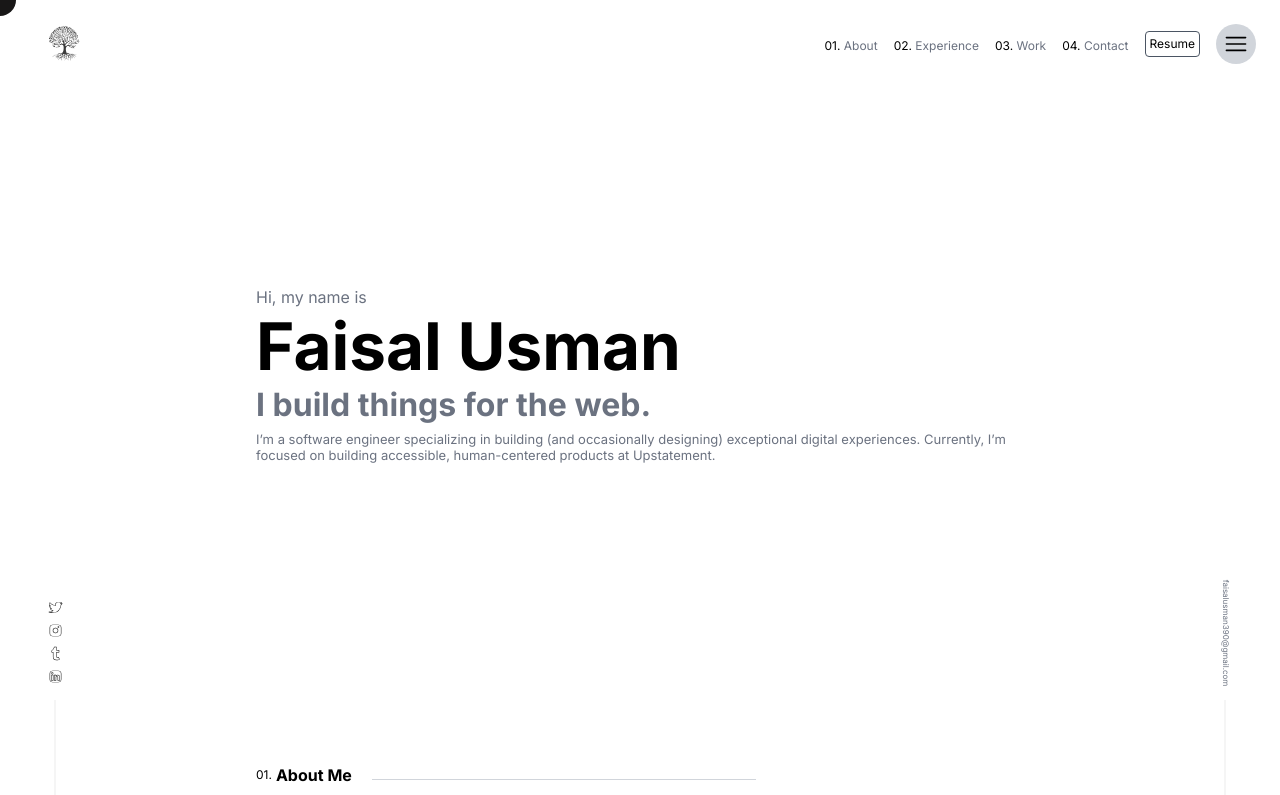
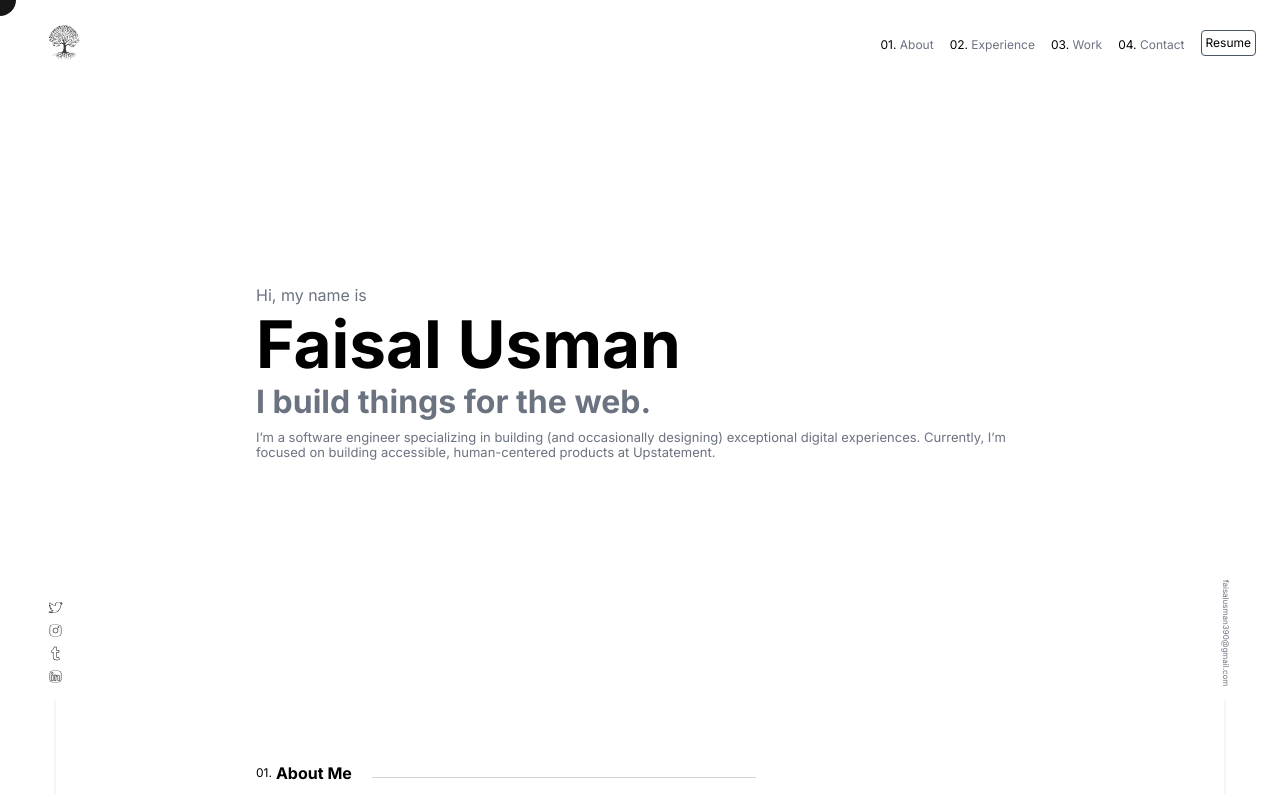
Before and after one commit to faisalonweb/portfolio, a Next.js app: page / in a window 1280 px wide. Shown: the top 795 px of the page. Built offline with nearby package versions, Linux system fonts and the light colour scheme.

Commit message:
remove menu

```diff
--- a/components/Navbar.tsx
+++ b/components/Navbar.tsx
@@ -47,7 +47,7 @@ export default function Navbar() {
           </Link>
           <button className='px-1 py-1 text-xs rounded border border-gray-600'>Resume</button>
 
-          <div className='rounded-full bg-gray-300 p-2 z-[999999]'>
+          {/* <div className='rounded-full bg-gray-300 p-2 z-[999999]'>
             {drop ? (
               <GrFormClose
                 className='text-[1.5rem] cursor-pointer'
@@ -59,7 +59,7 @@ export default function Navbar() {
                 onClick={() => setDrop(!drop)}
               />
             )}
-          </div>
+          </div> */}
         </div>
       </div>
 
```
